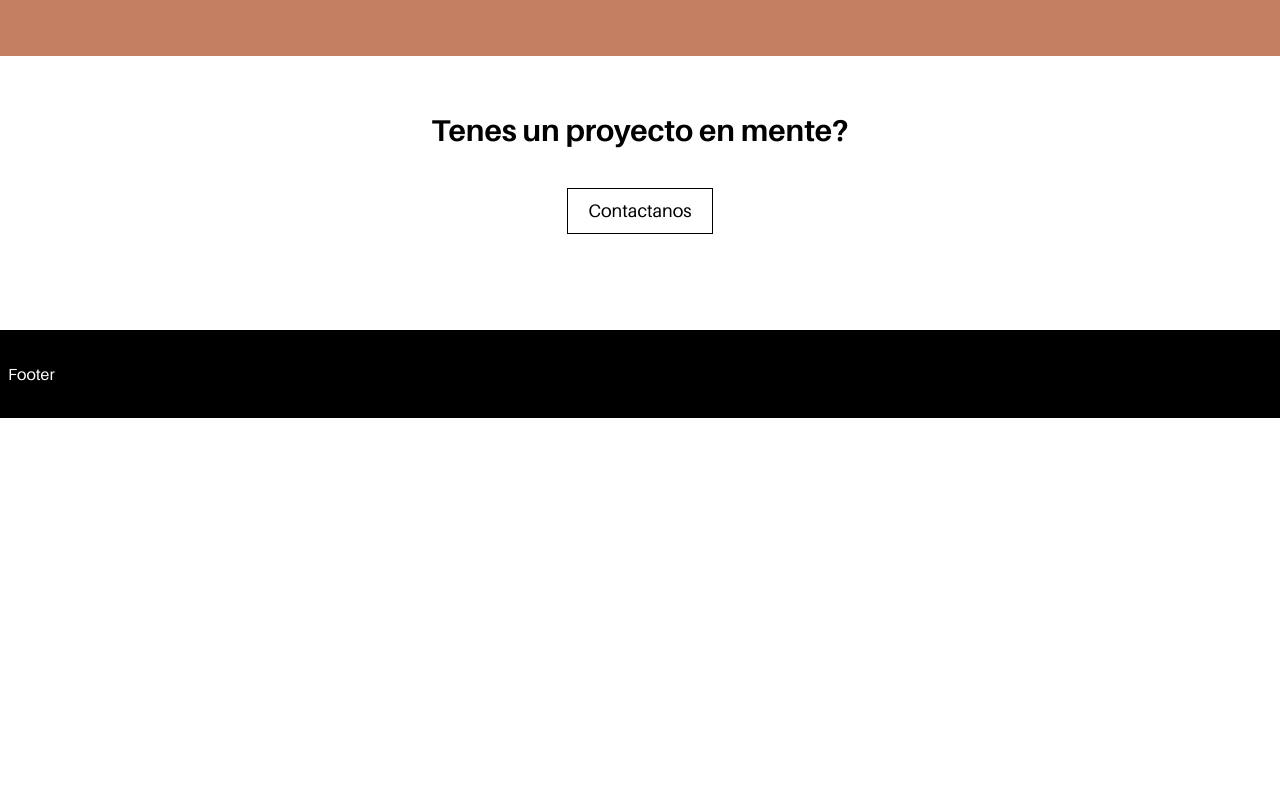
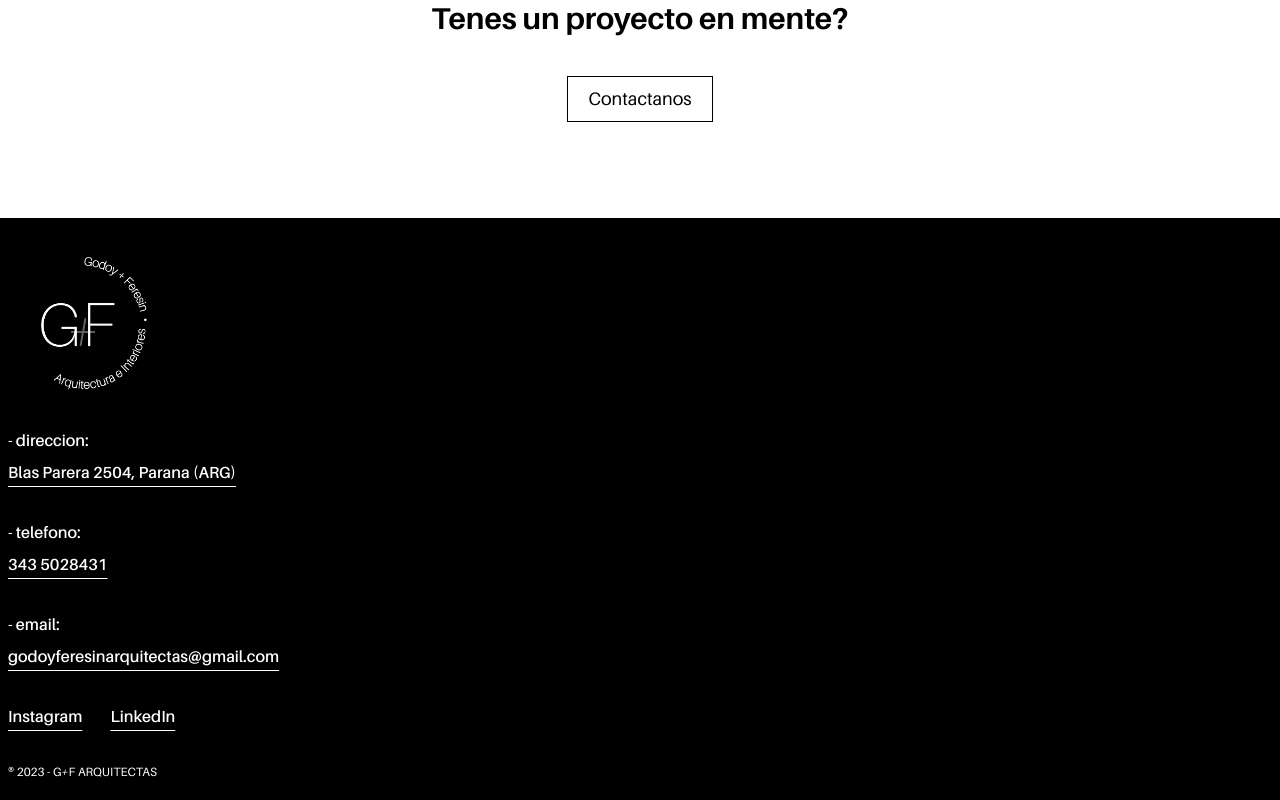
Before and after one commit to Ludcs/godoyferesinarquitectas, a Next.js app: page / in a window 1280 px wide. Shown: the part 3372-4172 px from the top of the page. Before the commit the page ends 3790 px from the top, so only its background shows below. Built offline with nearby package versions, Linux system fonts and the light colour scheme.

Commit message:
footer styles was added

```diff
--- a/src/app/layout.tsx
+++ b/src/app/layout.tsx
@@ -22,6 +22,11 @@ const myFont = localFont({
       path: './fonts/Aileron-Italic.woff2',
       weight: '400',
       style: 'italic',
+    },
+    {
+      path: './fonts/Aileron-SemiBold.woff2',
+      weight: '600',
+      style: 'normal',
     },
     {
       path: './fonts/Aileron-Bold.woff2',
--- a/src/app/page.tsx
+++ b/src/app/page.tsx
@@ -63,7 +63,7 @@ export default function Home() {
           <FaArrowRight size={30} />
         </Link>
       </div>
-      <section className="py-28 bg-primary">
+      <section className="pt-28 bg-primary">
         <p className="text-3xl font-bold px-2">
           <span className="text-5xl font-bold">_</span>
           {''}aca va a ir una frase inspiradora y ganadora, toda bien profunda.
--- a/src/components/Footer.tsx
+++ b/src/components/Footer.tsx
@@ -1,3 +1,91 @@
+import Image from 'next/image';
+import LogoFooter from '../../public/assets/logos-png/redondo-white.png';
+import Link from 'next/link';
+
 export default function Footer() {
-  return <main className="px-2 py-8 bg-black text-white ">Footer</main>;
+  // const emailAddress = 'godoyferesinarquitectas@gmail.com';
+  // const encodedEmail = encodeURIComponent(emailAddress);
+  // const gmailLink = `https://mail.google.com/mail/u/0/?view=cm&fs=1&to=${encodedEmail}`;
+
+  const emailAddress = 'godoyferesinarquitectas@gmail.com';
+  const mailtoLink = `mailto:${emailAddress}`;
+
+  return (
+    <main className=" px-2 pt-8 pb-2 flex flex-col items-start justify-center font-semibold bg-black text-white gap-5">
+      <Image
+        src={LogoFooter}
+        alt="Logo Godoy + Feresin Arquitectas - Pie de pagina"
+        width={150}
+        height={150}
+      />
+
+      <div className=" my-2 flex flex-col gap-2">
+        <p>- direccion:</p>
+        <Link
+          href={
+            'https://www.google.com/maps/place/Godoy+%2B+Feresin+Arquitectas/@-31.7267129,-60.4906119,15z/data=!4m6!3m5!1s0xa05bace33c5d16d7:0x9c0a3f0a6db31968!8m2!3d-31.7267129!4d-60.4906119!16s%2Fg%2F11vpy5p10w?entry=ttu'
+          }
+          target="_blank"
+          className="underline underline-offset-8 "
+        >
+          <p className="hover:text-gray-400 transition-all duration-200">
+            {'Blas Parera 2504, Parana (ARG)'}
+          </p>
+        </Link>
+      </div>
+      <div className=" my-2 flex flex-col gap-2">
+        <p>- telefono:</p>
+        <Link
+          href={'https://api.whatsapp.com/send?phone=5493435028431'}
+          target="_blank"
+          title="WhatsApp"
+          className="underline underline-offset-8"
+        >
+          <p className="hover:text-gray-400 transition-all duration-200">
+            {'343 5028431'}
+          </p>{' '}
+        </Link>
+      </div>
+      <div className=" my-2 flex flex-col gap-2">
+        <p>- email:</p>
+        <Link
+          href={mailtoLink}
+          target="_blank"
+          className="underline underline-offset-8"
+        >
+          <p className="hover:text-gray-400 transition-all duration-200">
+            {emailAddress}
+          </p>
+        </Link>
+      </div>
+      <div className=" my-2 flex justify-start items-center gap-7">
+        <Link
+          href={
+            'https://www.instagram.com/godoyferesin.arquitectura?utm_source=ig_web_button_share_sheet&igsh=ZDNlZDc0MzIxNw=='
+          }
+          target="_blank"
+          className="underline underline-offset-8"
+        >
+          <p className="hover:text-gray-400 transition-all duration-200">
+            {'Instagram'}
+          </p>
+        </Link>
+
+        <Link
+          href={'https://www.linkedin.com/company/godoy-feresin-arquitectas/'}
+          target="_blank"
+          className="underline underline-offset-8"
+        >
+          <p className="hover:text-gray-400 transition-all duration-200">
+            {'LinkedIn'}
+          </p>
+        </Link>
+      </div>
+      <div className="mt-2 mb-3">
+        <p className="text-xs font-normal">
+          ® 2023 - G<span className="italic">+</span>F ARQUITECTAS
+        </p>
+      </div>
+    </main>
+  );
 }
```
Also changed, not shown: src/app/fonts/Aileron-SemiBold.woff2 (added).
